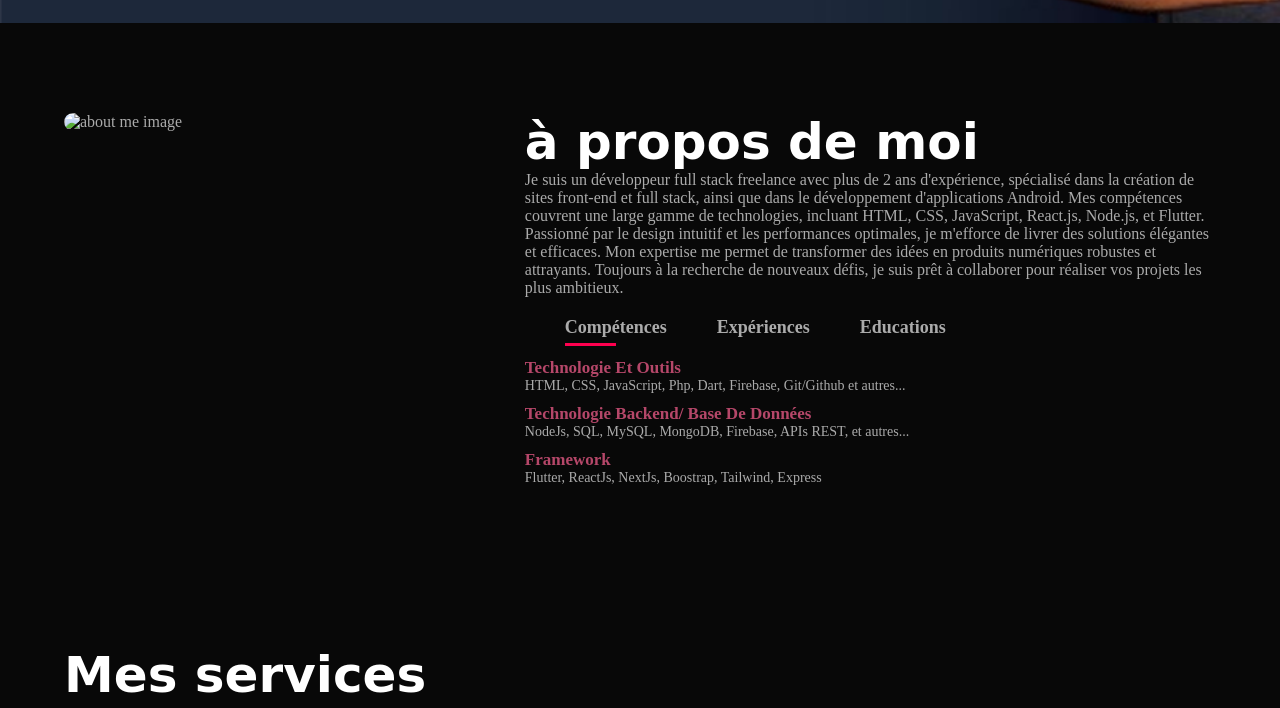
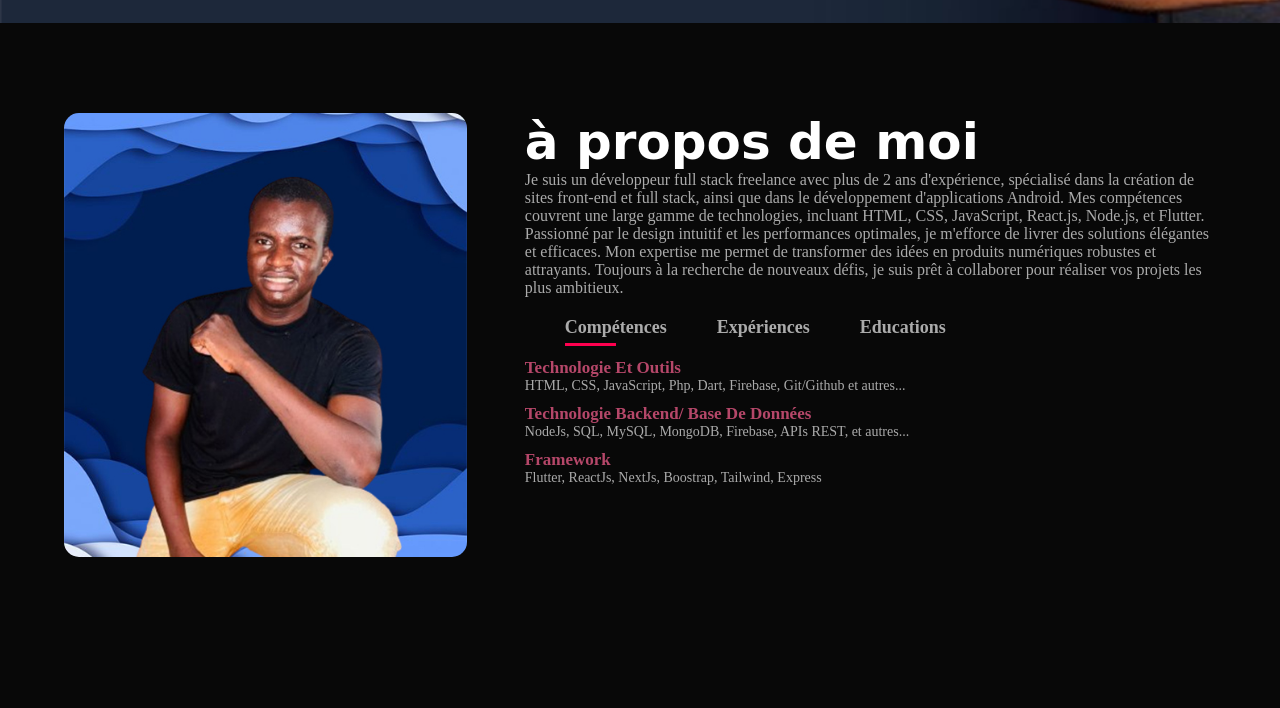
Before and after one commit to McOriginal/Portfolio_Cisse_Mohamed, a plain HTML site: page index.html in a window 1280 px wide. Shown: the part 937-1645 px from the top of the page. Drawn offline with Linux system fonts and the light colour scheme; the site is published under a folder, as on GitHub Pages, so addresses that start at the root find nothing.

Commit message:
Correction

```diff
--- a/index.html
+++ b/index.html
@@ -49,7 +49,7 @@
         <div class="container">
             <div class="row">
                 <div class="about-col-1">
-                    <img src="/images/about bg.jpg" alt="about me image">
+                    <img src="images/about bg.jpg" alt="about me image">
                 </div>
                 <div class="about-col-2">
                     <h1 class="sub-title text_title">à propos de moi</h1>
```
